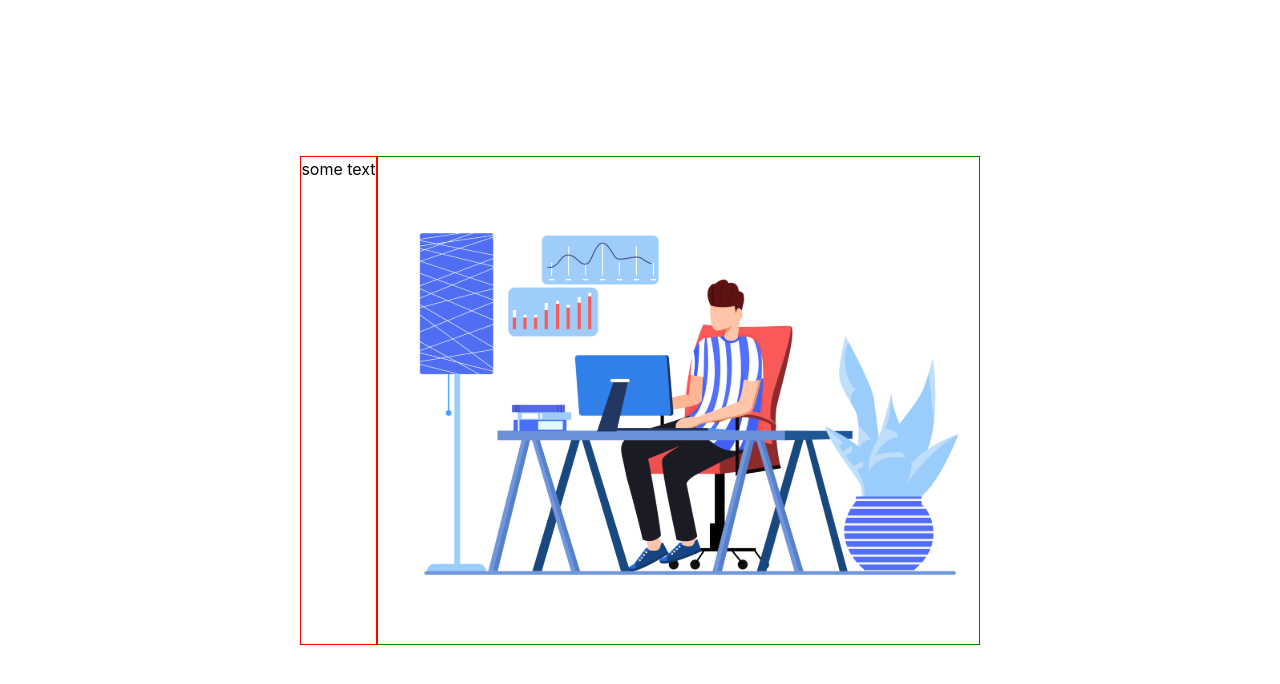
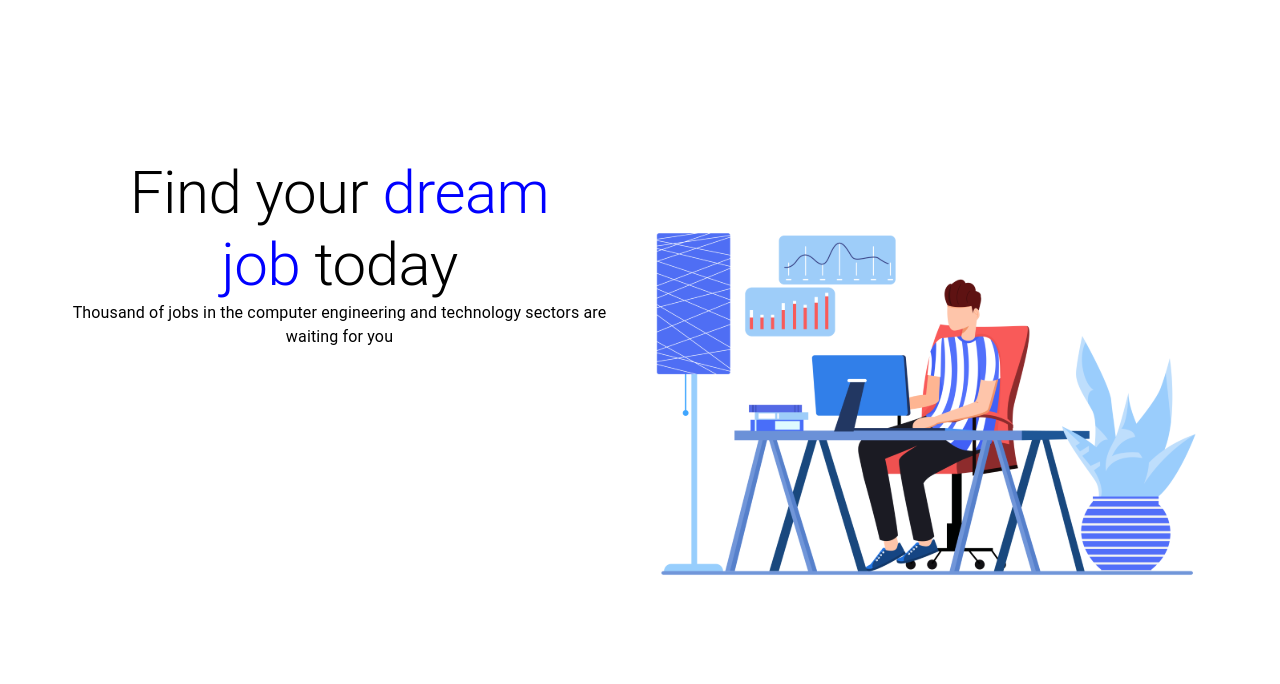
Before and after one commit to nnTasha/job-up, a React (Vite) app in the folder app/: page / in a window 1280 px wide. Shown: the top 684 px of the page. Built offline with nearby package versions, Linux system fonts and the light colour scheme.

Commit message:
fisrt sample of Landing page

```diff
--- a/app/src/App.tsx
+++ b/app/src/App.tsx
@@ -1,10 +1,16 @@
 import './App.css';
+
+import LandingPageDescription from './components/LandingPageDescription';
+import DeskImage from '../src/assets/desk.svg?react';
 import LandingPage from './containers/LandingPage';
 
 function App() {
   return (
     <>
-      <LandingPage />
+      <LandingPage leftGrowFlex={1} rightGrowFlex={1}>
+        <LandingPageDescription />
+        <DeskImage />
+      </LandingPage>
     </>
   );
 }
--- /dev/null
+++ b/app/src/components/LandingPageDescription.tsx
@@ -0,0 +1,32 @@
+import { Typography, styled } from '@mui/material';
+
+const LandingPageDescriptionStyle = styled('div')({
+  display: 'flex',
+  justifyContent: 'center',
+  alignItems: 'center',
+  flexDirection: 'column',
+});
+
+const headerStyle = {
+  color: 'blue',
+};
+
+const LandingPageDescription: React.FC = () => {
+  return (
+    <>
+      <Typography variant="h2" component="div">
+        Find your{' '}
+        <span style={headerStyle}>
+          dream <br></br>job
+        </span>{' '}
+        today
+      </Typography>
+      <Typography variant="body1">
+        Thousand of jobs in the computer engineering and technology sectors are
+        waiting for you
+      </Typography>
+    </>
+  );
+};
+
+export default LandingPageDescription;
--- a/app/src/containers/LandingPage.tsx
+++ b/app/src/containers/LandingPage.tsx
@@ -1,16 +1,24 @@
+import { FC, ReactElement, ReactNode } from 'react';
 import { Box, Container } from '@mui/material';
-import DeskImage from '../assets/desk.svg?react';
 
-const LandingPage = () => {
+interface LandingPageProps {
+  children: ReactNode;
+  leftGrowFlex: number;
+  rightGrowFlex: number;
+}
+
+const LandingPage: FC<LandingPageProps> = ({
+  leftGrowFlex = 1,
+  rightGrowFlex = 1,
+  children,
+}) => {
+  const [description, deskImage] = children as ReactElement[];
+
   return (
-    <>
-      <Container sx={{ display: 'flex' }}>
-        <Box sx={{ border: '1px solid red', flexGrow: 1 }}>{'some text '}</Box>
-        <Box sx={{ border: '1px solid green', flexGrow: 1 }}>
-          <DeskImage />
-        </Box>
-      </Container>
-    </>
+    <Container sx={{ display: 'flex' }}>
+      <Box sx={{ flexGrow: { leftGrowFlex } }}>{description}</Box>
+      <Box sx={{ flexGrow: { rightGrowFlex } }}>{deskImage}</Box>
+    </Container>
   );
 };
 
--- a/app/vite.config.ts
+++ b/app/vite.config.ts
@@ -7,7 +7,7 @@ import svgr from 'vite-plugin-svgr';
 export default defineConfig({
   plugins: [react(), svgr()],
   resolve: {
-    alias: [{ find: '@', replacement: path.resolve(__dirname, 'src') }],
+    alias: [{ find: '@', replacement: path.resolve(__dirname, './src') }],
   },
   publicDir: './public',
 });
```
